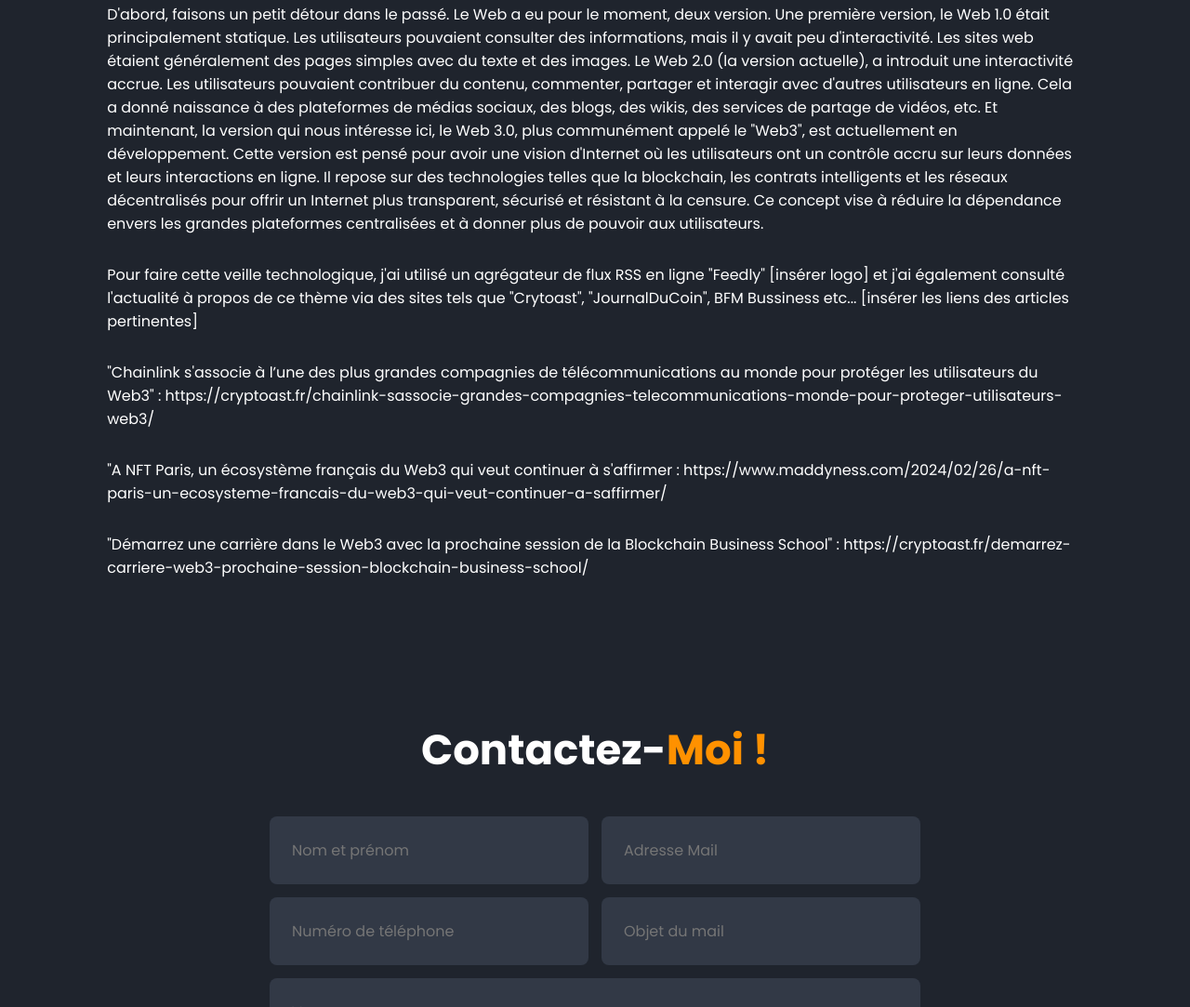
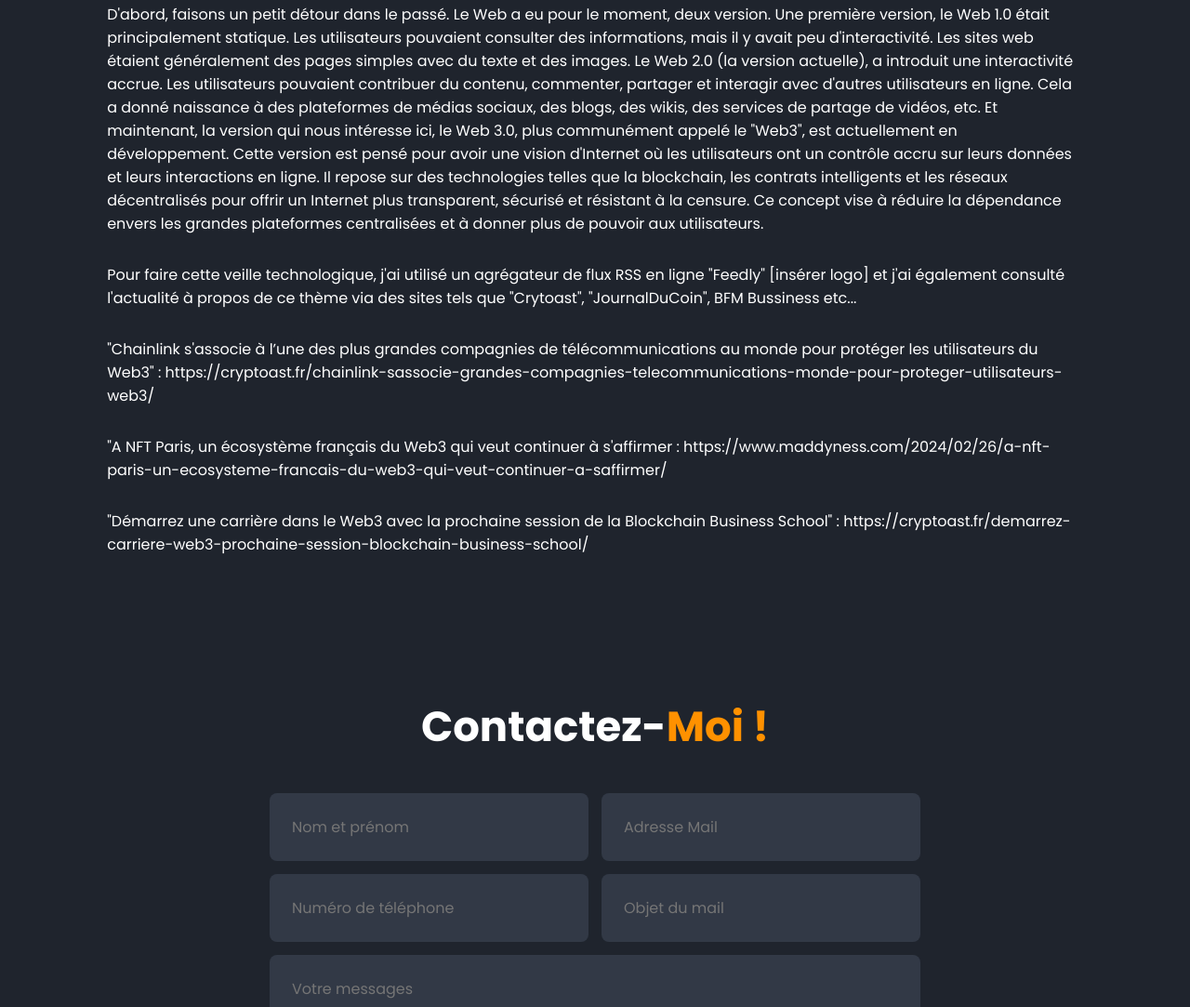
Before and after one commit to ShanthakumarThanus/ShanthakumarThanus.github.io, a plain HTML site: page index.html in a window 1280 px wide. Shown: the part 5061-6144 px from the top of the page at 93% size. Drawn offline with nearby package versions, Linux system fonts and the light colour scheme.

Commit message:
remove insert link comment

```diff
--- a/index.html
+++ b/index.html
@@ -308,8 +308,6 @@
         Pour faire cette veille technologique, j'ai utilisé un agrégateur de flux RSS en ligne "Feedly" [insérer logo] et j'ai également consulté l'actualité à propos de ce thème
         via des sites tels que "Crytoast", "JournalDuCoin", BFM Bussiness etc...
 
-        [insérer les liens des articles pertinentes]
-
         <p>"Chainlink s'associe à l’une des plus grandes compagnies de télécommunications au monde pour protéger les utilisateurs du Web3" :
           https://cryptoast.fr/chainlink-sassocie-grandes-compagnies-telecommunications-monde-pour-proteger-utilisateurs-web3/
         </p>
```
